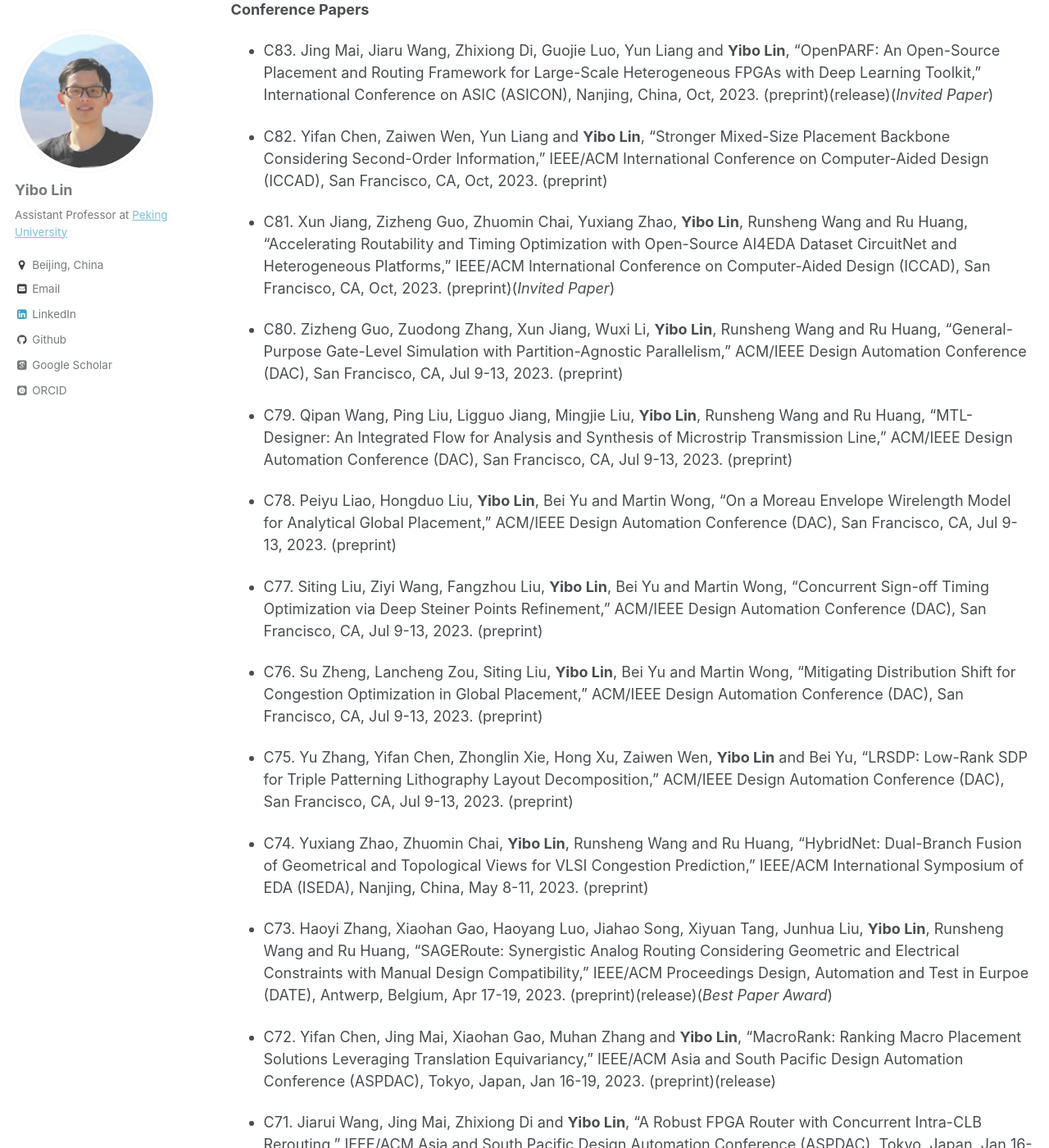
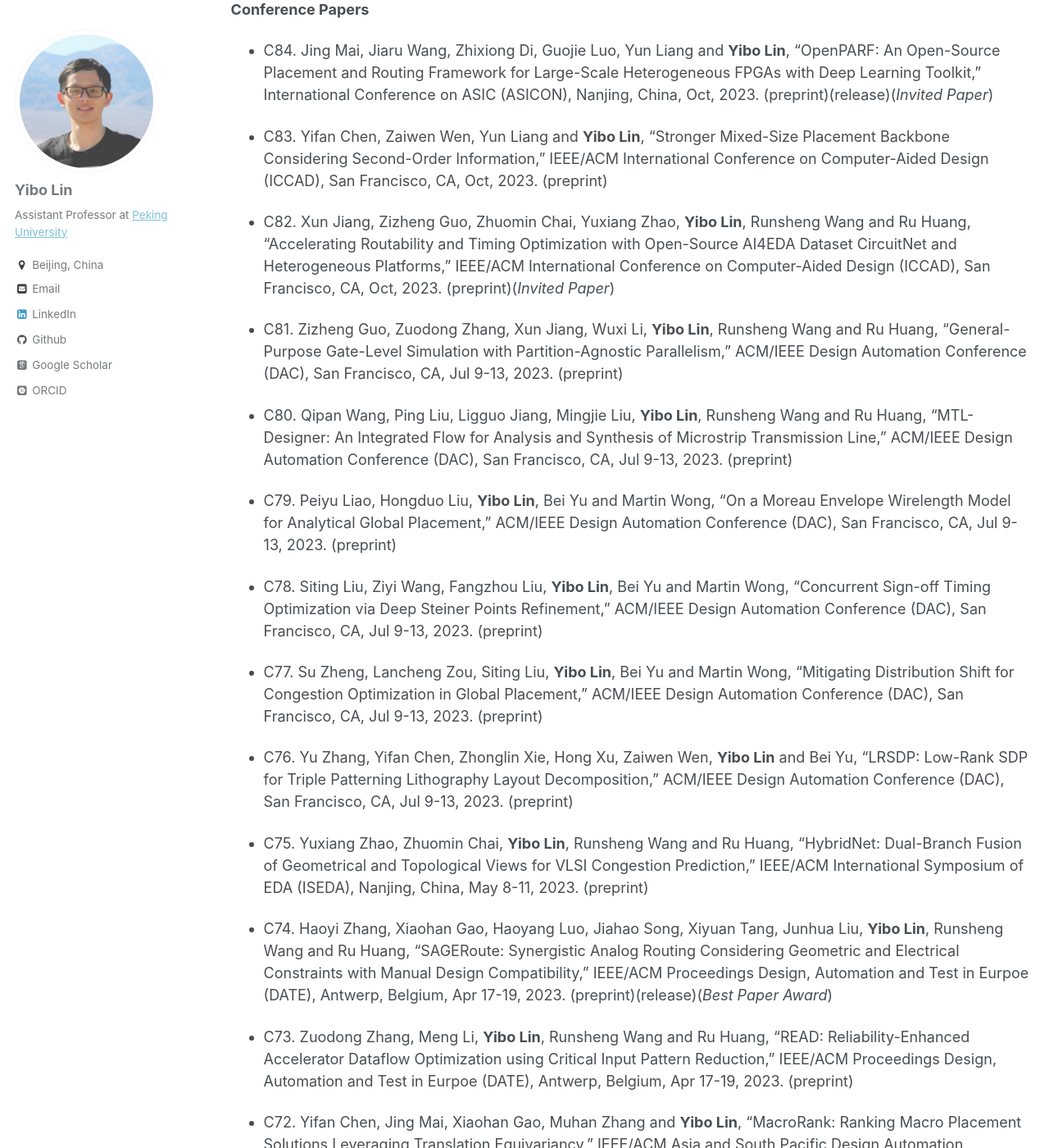
Before and after one commit to limbo018/limbo018.github.io, a Jekyll site: the page built from _pages/cv.md, in a window 1280 px wide and 1400 px high, scrolled down 10222 px. Shown: the whole window at 82% size. Built offline with Jekyll 4.4.1, drawn with Linux system fonts in a browser that asks for light colours; some web fonts are replaced; some of the changed text lies outside the part shown.

Commit message:
add zuodong's date23 paper

```diff
--- a/_includes/publications_cv.md
+++ b/_includes/publications_cv.md
@@ -112,27 +112,29 @@
 **Conference Papers**
 
 
-* C83. Jing Mai, Jiaru Wang, Zhixiong Di, Guojie Luo, Yun Liang and **Yibo Lin**, "[OpenPARF: An Open-Source Placement and Routing Framework for Large-Scale Heterogeneous FPGAs with Deep Learning Toolkit](https://arxiv.org/abs/2306.16665)," International Conference on ASIC (ASICON), Nanjing, China, Oct, 2023. ([preprint](https://arxiv.org/abs/2306.16665){: .share-button-noborder})([release](https://github.com/PKU-IDEA/OpenPARF){: .share-button-noborder})(*Invited Paper*)
+* C84. Jing Mai, Jiaru Wang, Zhixiong Di, Guojie Luo, Yun Liang and **Yibo Lin**, "[OpenPARF: An Open-Source Placement and Routing Framework for Large-Scale Heterogeneous FPGAs with Deep Learning Toolkit](https://arxiv.org/abs/2306.16665)," International Conference on ASIC (ASICON), Nanjing, China, Oct, 2023. ([preprint](https://arxiv.org/abs/2306.16665){: .share-button-noborder})([release](https://github.com/PKU-IDEA/OpenPARF){: .share-button-noborder})(*Invited Paper*)
 
-* C82. Yifan Chen, Zaiwen Wen, Yun Liang and **Yibo Lin**, "Stronger Mixed-Size Placement Backbone Considering Second-Order Information," IEEE/ACM International Conference on Computer-Aided Design (ICCAD), San Francisco, CA, Oct, 2023. ([preprint](/publications/papers/PLACE_ICCAD2023_Chen.pdf){: .share-button-noborder})
+* C83. Yifan Chen, Zaiwen Wen, Yun Liang and **Yibo Lin**, "Stronger Mixed-Size Placement Backbone Considering Second-Order Information," IEEE/ACM International Conference on Computer-Aided Design (ICCAD), San Francisco, CA, Oct, 2023. ([preprint](/publications/papers/PLACE_ICCAD2023_Chen.pdf){: .share-button-noborder})
 
-* C81. Xun Jiang, Zizheng Guo, Zhuomin Chai, Yuxiang Zhao, **Yibo Lin**, Runsheng Wang and Ru Huang, "Accelerating Routability and Timing Optimization with Open-Source AI4EDA Dataset CircuitNet and Heterogeneous Platforms," IEEE/ACM International Conference on Computer-Aided Design (ICCAD), San Francisco, CA, Oct, 2023. ([preprint](/publications/papers/PD_ICCAD2023_Jiang.pdf){: .share-button-noborder})(*Invited Paper*)
+* C82. Xun Jiang, Zizheng Guo, Zhuomin Chai, Yuxiang Zhao, **Yibo Lin**, Runsheng Wang and Ru Huang, "Accelerating Routability and Timing Optimization with Open-Source AI4EDA Dataset CircuitNet and Heterogeneous Platforms," IEEE/ACM International Conference on Computer-Aided Design (ICCAD), San Francisco, CA, Oct, 2023. ([preprint](/publications/papers/PD_ICCAD2023_Jiang.pdf){: .share-button-noborder})(*Invited Paper*)
 
-* C80. Zizheng Guo, Zuodong Zhang, Xun Jiang, Wuxi Li, **Yibo Lin**, Runsheng Wang and Ru Huang, "General-Purpose Gate-Level Simulation with Partition-Agnostic Parallelism," ACM/IEEE Design Automation Conference (DAC), San Francisco, CA, Jul 9-13, 2023. ([preprint](/publications/papers/SIM_DAC2023_Guo.pdf){: .share-button-noborder})
+* C81. Zizheng Guo, Zuodong Zhang, Xun Jiang, Wuxi Li, **Yibo Lin**, Runsheng Wang and Ru Huang, "General-Purpose Gate-Level Simulation with Partition-Agnostic Parallelism," ACM/IEEE Design Automation Conference (DAC), San Francisco, CA, Jul 9-13, 2023. ([preprint](/publications/papers/SIM_DAC2023_Guo.pdf){: .share-button-noborder})
 
-* C79. Qipan Wang, Ping Liu, Ligguo Jiang, Mingjie Liu, **Yibo Lin**, Runsheng Wang and Ru Huang, "MTL-Designer: An Integrated Flow for Analysis and Synthesis of Microstrip Transmission Line," ACM/IEEE Design Automation Conference (DAC), San Francisco, CA, Jul 9-13, 2023. ([preprint](/publications/papers/ANALOG_DAC2023_Wang.pdf){: .share-button-noborder})
+* C80. Qipan Wang, Ping Liu, Ligguo Jiang, Mingjie Liu, **Yibo Lin**, Runsheng Wang and Ru Huang, "MTL-Designer: An Integrated Flow for Analysis and Synthesis of Microstrip Transmission Line," ACM/IEEE Design Automation Conference (DAC), San Francisco, CA, Jul 9-13, 2023. ([preprint](/publications/papers/ANALOG_DAC2023_Wang.pdf){: .share-button-noborder})
 
-* C78. Peiyu Liao, Hongduo Liu, **Yibo Lin**, Bei Yu and Martin Wong, "On a Moreau Envelope Wirelength Model for Analytical Global Placement," ACM/IEEE Design Automation Conference (DAC), San Francisco, CA, Jul 9-13, 2023. ([preprint](/publications/papers/PLACE_DAC2023_Liao.pdf){: .share-button-noborder})
+* C79. Peiyu Liao, Hongduo Liu, **Yibo Lin**, Bei Yu and Martin Wong, "On a Moreau Envelope Wirelength Model for Analytical Global Placement," ACM/IEEE Design Automation Conference (DAC), San Francisco, CA, Jul 9-13, 2023. ([preprint](/publications/papers/PLACE_DAC2023_Liao.pdf){: .share-button-noborder})
 
-* C77. Siting Liu, Ziyi Wang, Fangzhou Liu, **Yibo Lin**, Bei Yu and Martin Wong, "Concurrent Sign-off Timing Optimization via Deep Steiner Points Refinement," ACM/IEEE Design Automation Conference (DAC), San Francisco, CA, Jul 9-13, 2023. ([preprint](/publications/papers/ROUTE_DAC2023_Liu.pdf){: .share-button-noborder})
+* C78. Siting Liu, Ziyi Wang, Fangzhou Liu, **Yibo Lin**, Bei Yu and Martin Wong, "Concurrent Sign-off Timing Optimization via Deep Steiner Points Refinement," ACM/IEEE Design Automation Conference (DAC), San Francisco, CA, Jul 9-13, 2023. ([preprint](/publications/papers/ROUTE_DAC2023_Liu.pdf){: .share-button-noborder})
 
-* C76. Su Zheng, Lancheng Zou, Siting Liu, **Yibo Lin**, Bei Yu and Martin Wong, "Mitigating Distribution Shift for Congestion Optimization in Global Placement," ACM/IEEE Design Automation Conference (DAC), San Francisco, CA, Jul 9-13, 2023. ([preprint](/publications/papers/PLACE_DAC2023_Zheng.pdf){: .share-button-noborder})
+* C77. Su Zheng, Lancheng Zou, Siting Liu, **Yibo Lin**, Bei Yu and Martin Wong, "Mitigating Distribution Shift for Congestion Optimization in Global Placement," ACM/IEEE Design Automation Conference (DAC), San Francisco, CA, Jul 9-13, 2023. ([preprint](/publications/papers/PLACE_DAC2023_Zheng.pdf){: .share-button-noborder})
 
-* C75. Yu Zhang, Yifan Chen, Zhonglin Xie, Hong Xu, Zaiwen Wen, **Yibo Lin** and Bei Yu, "LRSDP: Low-Rank SDP for Triple Patterning Lithography Layout Decomposition," ACM/IEEE Design Automation Conference (DAC), San Francisco, CA, Jul 9-13, 2023. ([preprint](/publications/papers/MPL_DAC2023_Zhang.pdf){: .share-button-noborder})
+* C76. Yu Zhang, Yifan Chen, Zhonglin Xie, Hong Xu, Zaiwen Wen, **Yibo Lin** and Bei Yu, "LRSDP: Low-Rank SDP for Triple Patterning Lithography Layout Decomposition," ACM/IEEE Design Automation Conference (DAC), San Francisco, CA, Jul 9-13, 2023. ([preprint](/publications/papers/MPL_DAC2023_Zhang.pdf){: .share-button-noborder})
 
-* C74. Yuxiang Zhao, Zhuomin Chai, **Yibo Lin**, Runsheng Wang and Ru Huang, "[HybridNet: Dual-Branch Fusion of Geometrical and Topological Views for VLSI Congestion Prediction](https://arxiv.org/pdf/2305.05374.pdf)," IEEE/ACM International Symposium of EDA (ISEDA), Nanjing, China, May 8-11, 2023. ([preprint](https://arxiv.org/pdf/2305.05374.pdf){: .share-button-noborder})
+* C75. Yuxiang Zhao, Zhuomin Chai, **Yibo Lin**, Runsheng Wang and Ru Huang, "[HybridNet: Dual-Branch Fusion of Geometrical and Topological Views for VLSI Congestion Prediction](https://arxiv.org/pdf/2305.05374.pdf)," IEEE/ACM International Symposium of EDA (ISEDA), Nanjing, China, May 8-11, 2023. ([preprint](https://arxiv.org/pdf/2305.05374.pdf){: .share-button-noborder})
 
-* C73. Haoyi Zhang, Xiaohan Gao, Haoyang Luo, Jiahao Song, Xiyuan Tang, Junhua Liu, **Yibo Lin**, Runsheng Wang and Ru Huang, "SAGERoute: Synergistic Analog Routing Considering Geometric and Electrical Constraints with Manual Design Compatibility," IEEE/ACM Proceedings Design, Automation and Test in Eurpoe (DATE), Antwerp, Belgium, Apr 17-19, 2023. ([preprint](/publications/papers/ANALOG_DATE2023_Zhang.pdf){: .share-button-noborder})([release](https://github.com/PKU-IDEA/SAGERoute){: .share-button-noborder})(*Best Paper Award*)
+* C74. Haoyi Zhang, Xiaohan Gao, Haoyang Luo, Jiahao Song, Xiyuan Tang, Junhua Liu, **Yibo Lin**, Runsheng Wang and Ru Huang, "SAGERoute: Synergistic Analog Routing Considering Geometric and Electrical Constraints with Manual Design Compatibility," IEEE/ACM Proceedings Design, Automation and Test in Eurpoe (DATE), Antwerp, Belgium, Apr 17-19, 2023. ([preprint](/publications/papers/ANALOG_DATE2023_Zhang.pdf){: .share-button-noborder})([release](https://github.com/PKU-IDEA/SAGERoute){: .share-button-noborder})(*Best Paper Award*)
+
+* C73. Zuodong Zhang, Meng Li, **Yibo Lin**, Runsheng Wang and Ru Huang, "READ: Reliability-Enhanced Accelerator Dataflow Optimization using Critical Input Pattern Reduction," IEEE/ACM Proceedings Design, Automation and Test in Eurpoe (DATE), Antwerp, Belgium, Apr 17-19, 2023. ([preprint](/publications/papers/TIMING_DATE2023_Zhang.pdf){: .share-button-noborder})
 
 * C72. Yifan Chen, Jing Mai, Xiaohan Gao, Muhan Zhang and **Yibo Lin**, "[MacroRank: Ranking Macro Placement Solutions Leveraging Translation Equivariancy](https://doi.org/10.1145/3566097.3567899)," IEEE/ACM Asia and South Pacific Design Automation Conference (ASPDAC), Tokyo, Japan, Jan 16-19, 2023. ([preprint](/publications/papers/PLACE_ASPDAC2023_Chen.pdf){: .share-button-noborder})([release](https://github.com/PKU-IDEA/MacroRank){: .share-button-noborder})
 
```
Also changed, not shown: other parts of _includes/publications_cv.md (+3 -3 lines), _pages/publications.md (+17 -14 lines), ref/publications.bib (+12 -0 lines), 5 other files.
